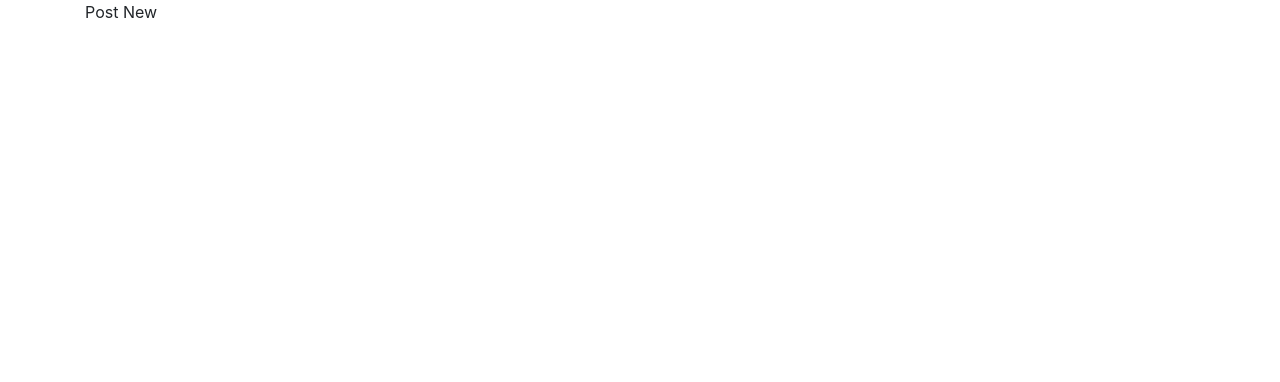
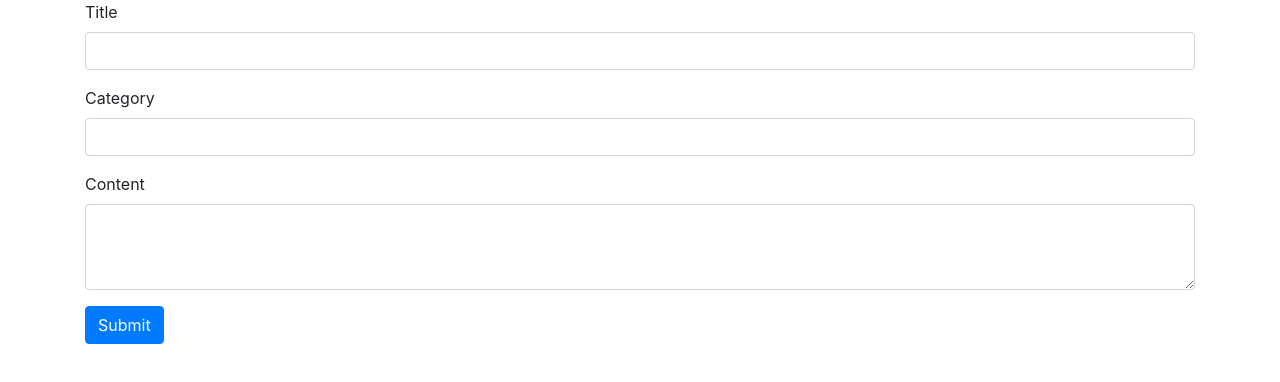
Before and after one commit to kowalus23/blog-posts, a React (Create React App) app: page /posts/new in a window 1280 px wide. Shown: the top 382 px of the page. Built offline with nearby package versions, Linux system fonts and the light colour scheme.

Commit message:
added validation to redux-form

```diff
--- a/package.json
+++ b/package.json
@@ -11,6 +11,7 @@
     "react-router-dom": "^5.0.1",
     "react-scripts": "3.0.1",
     "redux": "^4.0.3",
+    "redux-form": "^8.2.4",
     "redux-thunk": "^2.3.0"
   },
   "scripts": {
--- a/src/js/components/PostNew.js
+++ b/src/js/components/PostNew.js
@@ -1,13 +1,82 @@
 import React from 'react';
+import {Field, reduxForm} from 'redux-form'
 
 class PostNew extends React.Component {
+  renderField = ({input, label, meta}) => {
+    const {touched, error} = meta;
+
+    const displayError = (touched, error) => {
+      return touched && error
+        ?
+        <div>
+          <small className="text-danger">{error}</small>
+        </div>
+        : null
+    };
+
+    if (label) {
+      return (
+        <div className="form-group">
+          <label>{label}</label>
+          <input className="form-control"  {...input} autoComplete={'off'}/>
+          {displayError(touched, error)}
+        </div>
+      )
+    } else {
+      return (
+        <div className="form-group">
+          <label>Content</label>
+          <textarea {...input} className="form-control" rows="3"/>
+          {displayError(touched, error)}
+        </div>
+      )
+    }
+  };
+
+  onSubmit = (values) => {
+    console.log(values)
+  };
+
   render() {
     return (
-      <div>
-        Post New
-      </div>
+      <form onSubmit={this.props.handleSubmit(this.onSubmit)}>
+        <Field
+          label="Title"
+          name="title"
+          component={this.renderField}
+        />
+        <Field
+          label="Category"
+          name="categories"
+          component={this.renderField}
+        />
+        <Field
+          name="content"
+          component={this.renderField}
+        />
+        <button onClick={this.onSubmit} type="submit" className="btn btn-primary">Submit</button>
+      </form>
     );
   }
 }
 
-export default PostNew;
+const validate = (values) => {
+  const errors = {};
+
+  if (!values.title) {
+    errors.title = 'Enter a title !'
+  }
+  if (!values.categories) {
+    errors.categories = 'Enter some category'
+  }
+  if (!values.content) {
+    errors.content = 'Enter some content please'
+  }
+
+  return errors;
+};
+
+export default reduxForm({
+  validate,
+  form: 'PostNewForm'
+})(PostNew);
--- a/src/js/reducers/index.js
+++ b/src/js/reducers/index.js
@@ -1,6 +1,8 @@
 import { combineReducers } from 'redux';
+import {reducer as formReducer} from 'redux-form'
 import PostReducer from './reducerPost';
 
 export default combineReducers({
-  posts: PostReducer
+  posts: PostReducer,
+  form: formReducer,
 });
```
Also changed, not shown: 1 other file (tests, documents, lock files or other folders).
